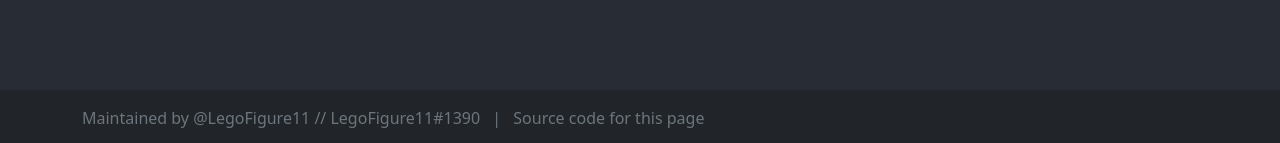
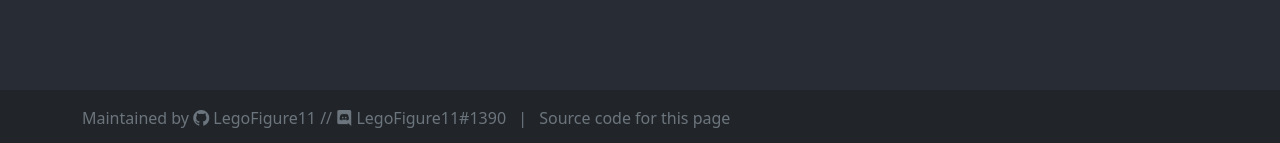
Before and after one commit to LegoFigure11/legofigure11.github.io, a Jekyll site: the page built from index.html, in a window 1280 px wide. Shown: the part 754-897 px from the top of the page. Built offline with Jekyll 4.4.1, drawn with Linux system fonts in a browser that asks for light colours; comment, search, counter and statistics services are not loaded.

Commit message:
Add Bootstrap Icons

```diff
--- a/_includes/footer.html
+++ b/_includes/footer.html
@@ -6,7 +6,7 @@
   <div class="container">
     <ul class="list-inline mb-0">
       <li class="list-inline-item text-muted">
-        Maintained by @LegoFigure11 // LegoFigure11#1390
+        Maintained by <i class="bi bi-github"></i> LegoFigure11 // <i class="bi bi-discord"></i> LegoFigure11#1390
       </li>
       <li class="list-inline-item text-muted">
         |
--- a/_includes/head.html
+++ b/_includes/head.html
@@ -4,6 +4,7 @@
   <link rel="favicon" type="image/jpg" href="{{ site.url }}/favicon.ico" />
   <link href="https://cdn.jsdelivr.net/npm/bootstrap@5.0.1/dist/css/bootstrap.min.css" rel="stylesheet" integrity="sha384-+0n0xVW2eSR5OomGNYDnhzAbDsOXxcvSN1TPprVMTNDbiYZCxYbOOl7+AMvyTG2x" crossorigin="anonymous">
   <script src="https://code.jquery.com/jquery-3.6.0.min.js" integrity="sha384-vtXRMe3mGCbOeY7l30aIg8H9p3GdeSe4IFlP6G8JMa7o7lXvnz3GFKzPxzJdPfGK" crossorigin="anonymous"></script>
+  <link rel="stylesheet" href="https://cdn.jsdelivr.net/npm/bootstrap-icons@1.5.0/font/bootstrap-icons.css">
   {% seo %}
   {% include analytics.html %}
   {% include adsense.html %}
--- a/_includes/scroll-indicator/footer.html
+++ b/_includes/scroll-indicator/footer.html
@@ -6,7 +6,7 @@
   <div class="container">
     <ul class="list-inline mb-0">
       <li class="list-inline-item text-muted">
-        Maintained by @LegoFigure11 // LegoFigure11#1390
+        Maintained by <i class="bi bi-github"></i> LegoFigure11 // <i class="bi bi-discord"></i> LegoFigure11#1390
       </li>
       <li class="list-inline-item text-muted">
         |
```
